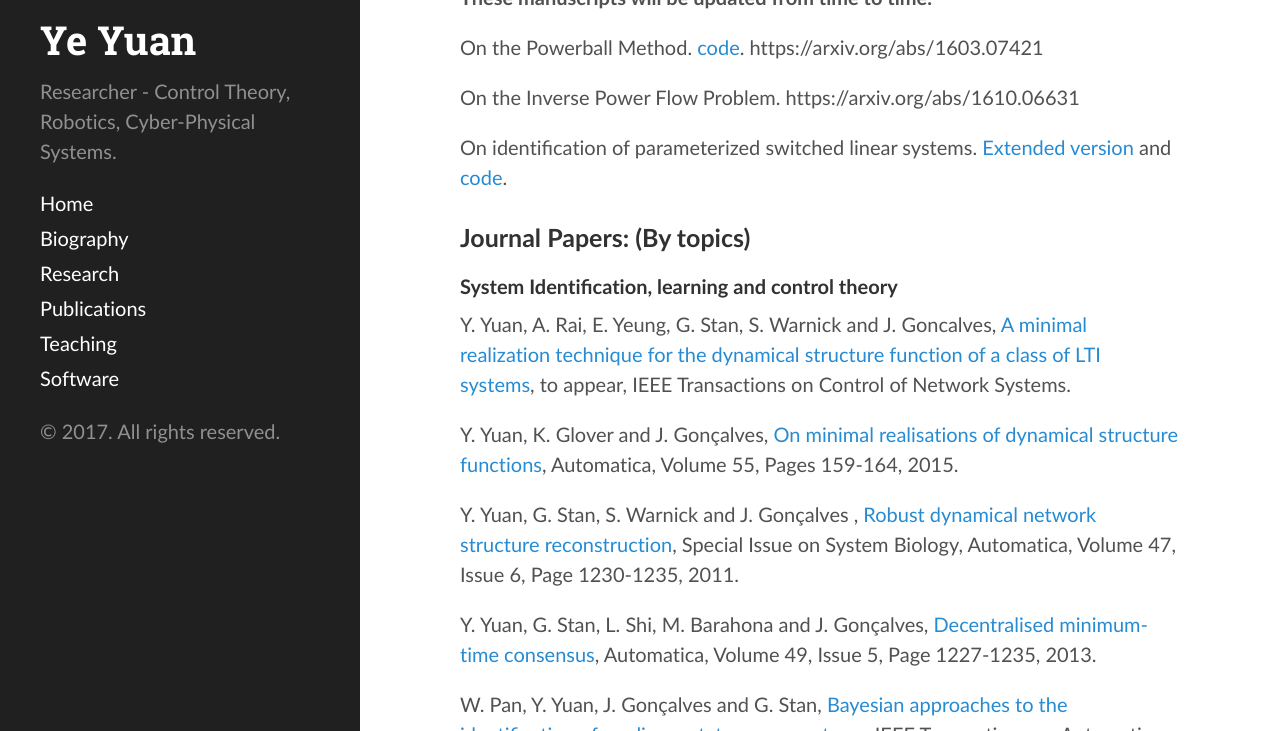
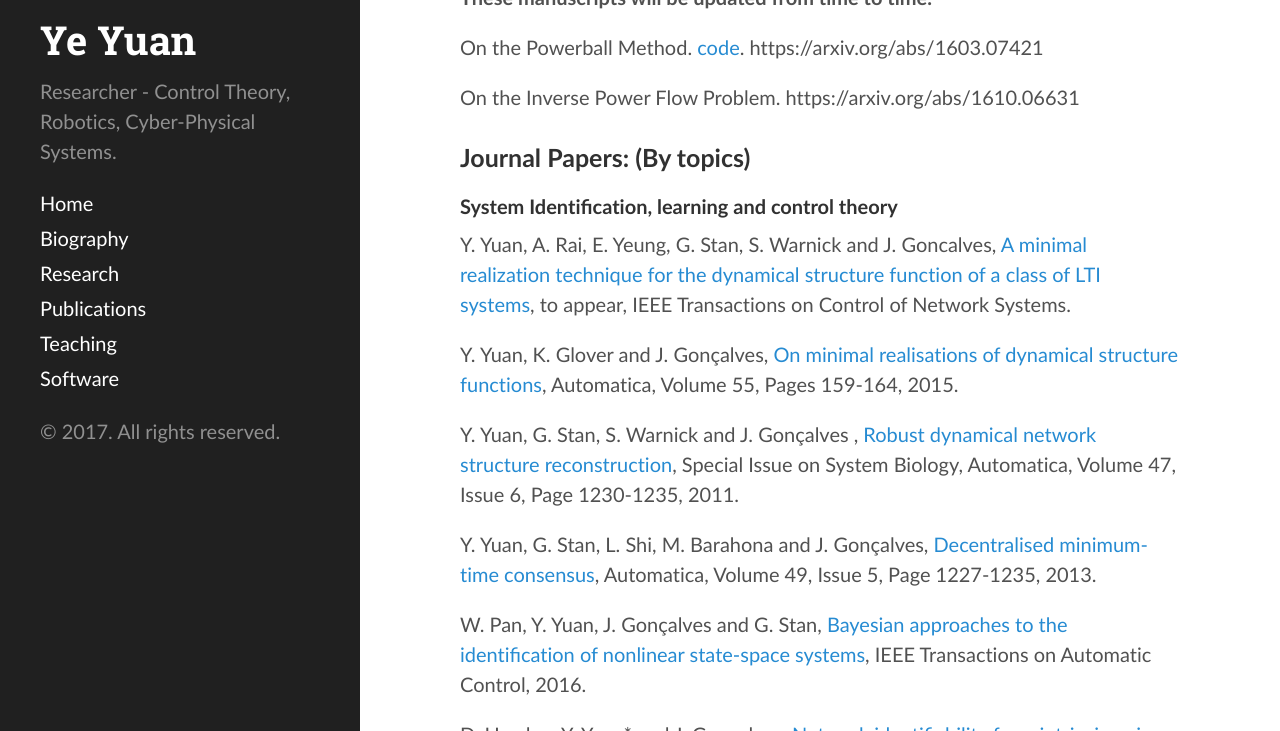
Before and after one commit to yy311/yy311.github.io, a Jekyll site: the page built from publication.md, in a window 1280 px wide and 900 px high, cut to the strip 169-900 px from the top of the window. Built offline with Jekyll 4.4.1, drawn with Linux system fonts in a browser that asks for light colours; some of the changed text lies outside the part shown.

Commit message:
Update publication.md

```diff
--- a/publication.md
+++ b/publication.md
@@ -9,8 +9,6 @@ layout: page
 On the Powerball Method. <a href="https://hybrid.eecs.berkeley.edu/~yeyuan/pb.zip"> code</a>. https://arxiv.org/abs/1603.07421
 
 On the Inverse Power Flow Problem. https://arxiv.org/abs/1610.06631
-
-On identification of parameterized switched linear systems. [Extended version](https://hybrid.eecs.berkeley.edu/~yeyuan/switchedid.pdf) and [code](https://yy311.github.io/software.html).
 
 
 
@@ -58,8 +56,6 @@ N. O’Clery, Y. Yuan, G. Stan and M. Barahona, [Observability and coarse-graini
 
 <h3>Selected Conference Papers:</h3>
 
-Y. Yuan and Y. Mo, [Security in feedback control systems: Controller design against known-plaintext attack](https://www.authorea.com/users/62980/articles/74733), CDC, 2015.
-
 W. Pan, Y. Yuan*, L. Ljung, J. Gonçalves, and G. Stan, [Identifying biochemical reaction networks using heterogeneous datasets](http://arxiv.org/pdf/1509.05153v2.pdf), CDC, 2015.
 
 Y. Yuan, J. Liu, R. M. Murray and J. Goncalves , [Decentralised minimal-time dynamical consensus](http://users.cms.caltech.edu/~murray/preprints/ylmg12-acc_s.pdf), ACC, 2012.
```
